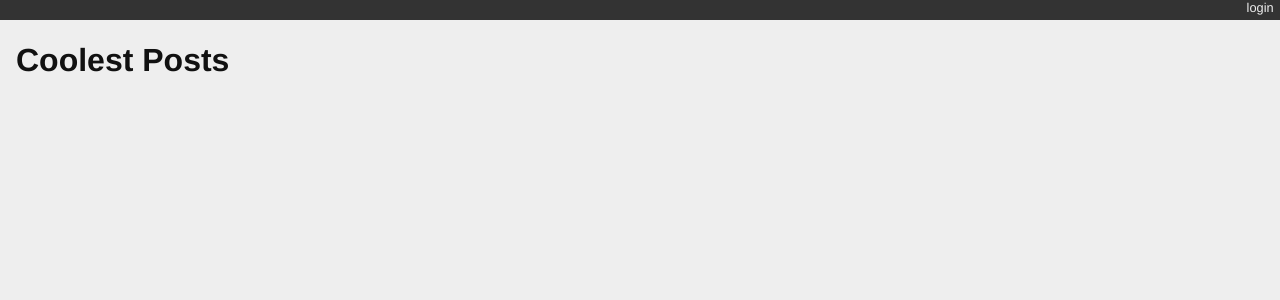
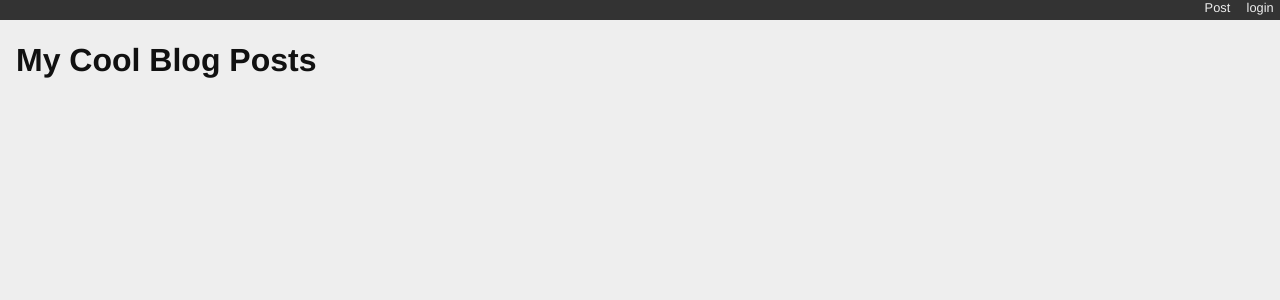
Before and after one commit to sonofakel/django-pairing, a Django app: page / in a window 1280 px wide. Shown: the top 300 px of the page. Run offline with Django 3.2, Linux system fonts and the light colour scheme; data that the repository does not hold is empty.

Commit message:
Adding model form

```diff
--- a/blogging/templates/blogging/list.html
+++ b/blogging/templates/blogging/list.html
@@ -1,5 +1,5 @@
 {% extends "base.html" %}{% block content %}
-  <h1>Coolest Posts</h1>
+  <h1>My Cool Blog Posts</h1>
   {% comment %} here is where the query happens {% endcomment %}
   {% for post in post_list %}
   <div class="post">
--- a/blogging/tests.py
+++ b/blogging/tests.py
@@ -51,7 +51,7 @@ class FrontEndTestCase(TestCase):
         resp = self.client.get("/")
         # the content of the rendered response is always a bytestring
         resp_text = resp.content.decode(resp.charset)
-        self.assertTrue("Coolest Posts" in resp_text)
+        self.assertTrue("My Cool Blog Posts" in resp_text)
         for count in range(1, 11):
             title = "Post %d Title" % count
             if count < 6:
--- a/blogging/urls.py
+++ b/blogging/urls.py
@@ -1,7 +1,8 @@
 from django.urls import path
-from blogging.views import PostDetailView, PostListView
+from blogging.views import PostDetailView, PostListView, add_post
 
 urlpatterns = [
     path("", PostListView.as_view(), name="blog_index"),
+    path("add/", add_post, name="add_post"),
     path("posts/<int:pk>/", PostDetailView.as_view(), name="blog_detail"),
 ]
--- a/blogging/views.py
+++ b/blogging/views.py
@@ -1,6 +1,24 @@
 from blogging.models import Post
+from blogging.forms import PostForm
+from django import forms
+
+from django.shortcuts import render, redirect
+from django.utils import timezone
 from django.views.generic.list import ListView
 from django.views.generic.detail import DetailView
+
+
+def add_post(request):
+    if request.method == 'POST':
+        form = PostForm(request.POST)
+        if form.is_valid():
+            new_post = form.save(commit=False)
+            new_post.published_date = timezone.now()
+            new_post.save()
+            return redirect('/')
+
+    form = PostForm()
+    return render(request, "blogging/add_post.html", {'form': form})
 
 
 class PostListView(ListView):
--- a/mysite/templates/base.html
+++ b/mysite/templates/base.html
@@ -8,6 +8,7 @@
   <body>
     <div id="header">  {# header begins here #}
    <ul id="control-bar">
+       <li><a href="{% url 'add_post' %}">Post</a></li>
        {% if user.is_authenticated %}
            {% if user.is_staff %}<li><a href="{% url 'admin:index' %}">admin</a></li>{% endif %}
            <li><a href="{% url 'logout' %}">logout</a></li>
```
Also changed, not shown: blogging/forms.py (added, +8 -0 lines), blogging/templates/blogging/add_post.html (added, +13 -0 lines), 1 other file.
